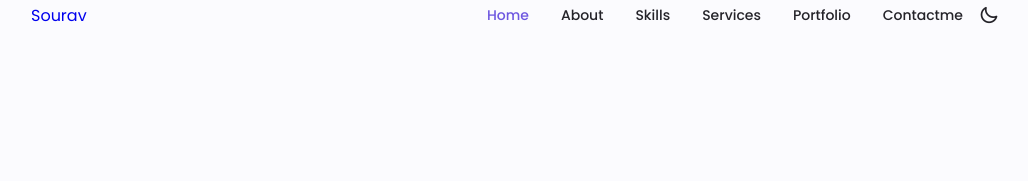
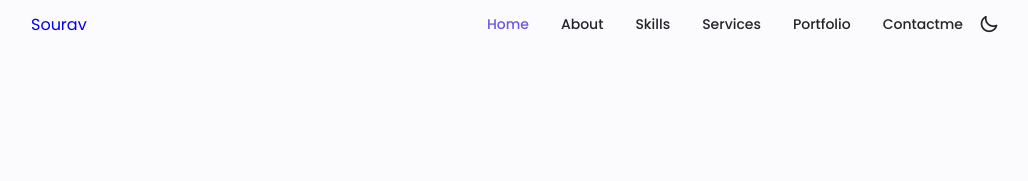
Before and after one commit to souravsk/Portfolio-website, a plain HTML site: page index.html in a window 1280 px wide. Shown: the top 181 px of the page, without its empty margins (125-1153 px from the left). Drawn offline with nearby package versions, Linux system fonts and the light colour scheme.

Commit message:
improve the nav bar

```diff
--- a/assets/css/styles.css
+++ b/assets/css/styles.css
@@ -1048,7 +1048,7 @@ img {
   }
 
   .nav{
-    height: calc(var(--header-height)+ 1.5rem);
+    height: calc(var(--header-height));
     column-gap: 1rem;
   }
 
```
